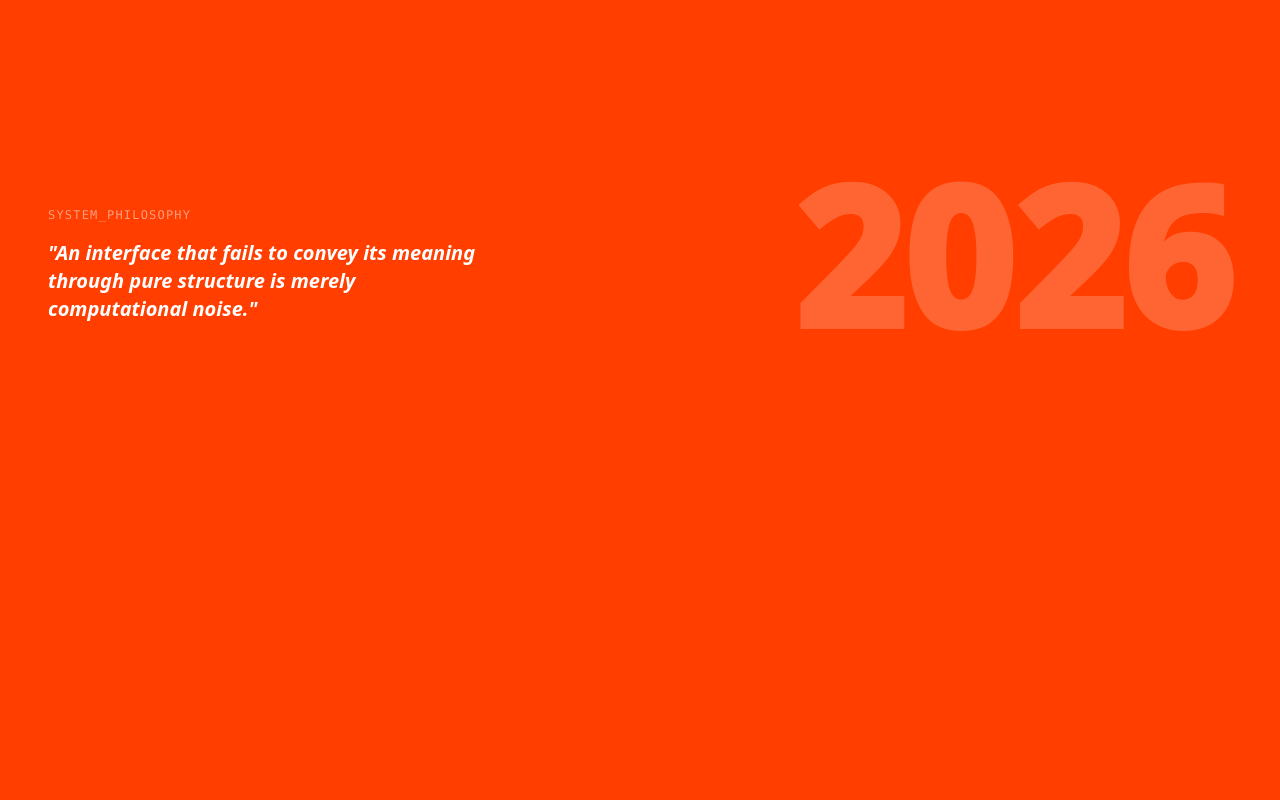
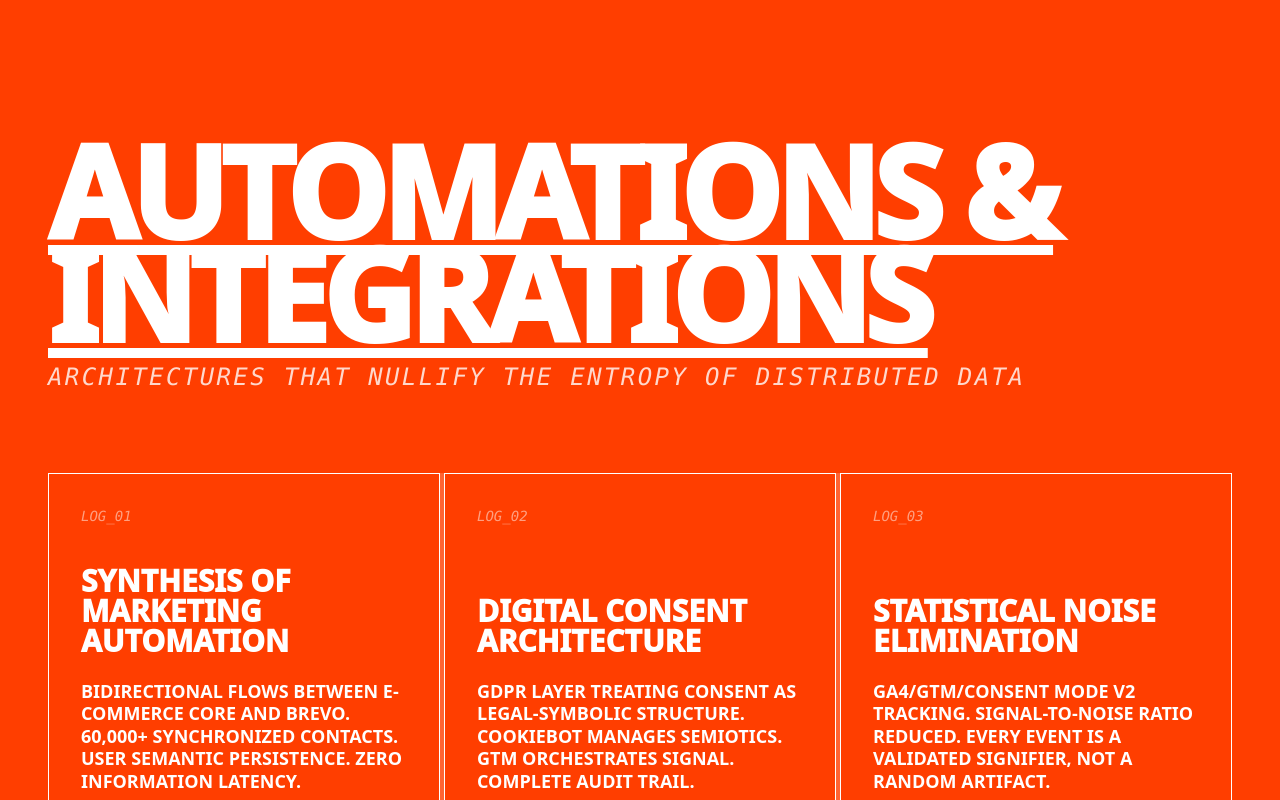
Before and after one commit to gianlivio/portfoliooo, a Next.js app: page /en in a window 1280 px wide. Shown: the part 2000-2800 px from the top of the page. Before the commit the page ends 2371 px from the top, so only its background shows below. Built offline with nearby package versions, Linux system fonts and the light colour scheme.

Commit message:
Feat: implementazione sezione 'Sistemi & Entropia' con logica decostruttivista e fix multilingua

```diff
--- a/app/[lang]/page.tsx
+++ b/app/[lang]/page.tsx
@@ -3,7 +3,6 @@ import { motion, useMotionValue, useSpring, useScroll, useTransform } from "fram
 import { useEffect, useState, use } from "react";
 import LanguagePicker from '../../components/LanguagePicker';
 
-// Import dizionari
 import it from '../../dictionaries/it.json';
 import en from '../../dictionaries/en.json';
 import es from '../../dictionaries/es.json';
@@ -12,9 +11,6 @@ const dictionaries: any = { it, en, es };
 
 export default function Home({ params }: { params: Promise<{ lang: string }> }) {
   const { lang } = use(params);
-
-  // Seleziona il dizionario in base al parametro dell'URL
-  // Aggiungiamo un log per debuggare in tempo reale nella console del browser
   const dict = dictionaries[lang] || dictionaries.it;
 
   const mouseX = useMotionValue(-500);
@@ -42,9 +38,8 @@ export default function Home({ params }: { params: Promise<{ lang: string }> })
   }, [mouseX, mouseY]);
 
   return (
-    <main className="relative min-h-[250vh] bg-[#ff3e00] overflow-x-hidden select-none cursor-none font-sans">
+    <main className="relative min-h-[400vh] bg-[#ff3e00] overflow-x-hidden select-none cursor-none font-sans">
 
-      {/* CURSORE INVERTENTE */}
       <motion.div
         className="fixed top-0 left-0 w-64 h-64 md:w-96 md:h-96 bg-white rounded-full pointer-events-none z-[100] mix-blend-difference"
         style={{ x: springX, y: springY, translateX: "-50%", translateY: "-50%" }}
@@ -60,7 +55,6 @@ export default function Home({ params }: { params: Promise<{ lang: string }> })
         ))}
       </motion.div>
 
-      {/* NAV CON LANGUAGE PICKER */}
       <nav className="fixed top-0 left-0 w-full p-6 md:p-12 flex justify-between items-start z-[110] mix-blend-difference text-white">
         <div className="text-3xl font-[1000] leading-[0.7] tracking-tighter">
           GIANLIVIO<br/>IEMOLO
@@ -68,7 +62,7 @@ export default function Home({ params }: { params: Promise<{ lang: string }> })
         <LanguagePicker currentLang={lang} />
       </nav>
 
-      {/* HERO SECTION */}
+      {/* HERO */}
       <section className="relative z-10 pt-48 md:pt-64 px-6 md:px-12 pointer-events-none text-white">
         <motion.h1
           style={{ skewX: skew }}
@@ -88,10 +82,10 @@ export default function Home({ params }: { params: Promise<{ lang: string }> })
         </div>
       </section>
 
-      {/* SECTION PUNTOLUCE */}
-      <section className="relative z-10 mt-80 px-6 md:px-12 text-white pb-40">
+      {/* STATS PUNTOLUCE */}
+      <section className="relative z-10 mt-80 px-6 md:px-12 text-white">
         <div className="border-t-[10px] border-white pt-10">
-          <div className="flex flex-col md:flex-row justify-between items-baseline gap-4">
+          <div className="flex flex-col md:flex-row justify-between items-baseline gap-4 text-white">
             <span className="text-[18vw] font-[1000] italic leading-none">51.240</span>
             <span className="font-mono text-2xl md:text-5xl font-black italic uppercase">{dict.stats.units}</span>
           </div>
@@ -101,11 +95,35 @@ export default function Home({ params }: { params: Promise<{ lang: string }> })
         </div>
       </section>
 
+      {/* NEW SECTION: AUTOMATIONS & ENTROPY - 6 ITEMS */}
+      <section className="relative z-10 mt-80 px-6 md:px-12 text-white">
+        <div className="mb-20">
+          <h3 className="text-[10vw] font-[1000] leading-[0.8] tracking-tighter mb-4 underline decoration-[10px]">
+            {dict.automations.title}
+          </h3>
+          <p className="font-mono text-xl md:text-2xl opacity-80 uppercase tracking-widest italic">
+            {dict.automations.subtitle}
+          </p>
+        </div>
+
+        <div className="grid grid-cols-1 md:grid-cols-2 lg:grid-cols-3 gap-1 border-white/20 bg-white/20">
+          {dict.automations.items.map((item: any, idx: number) => (
+            <div key={idx} className="bg-[#ff3e00] p-8 border border-white h-full flex flex-col justify-between hover:bg-white hover:text-[#ff3e00] transition-colors duration-500 group">
+              <span className="font-mono text-sm mb-10 opacity-50 group-hover:opacity-100 italic">LOG_0{idx + 1}</span>
+              <div>
+                <h4 className="text-3xl font-[1000] mb-6 leading-none uppercase">{item.title}</h4>
+                <p className="text-lg font-bold leading-tight uppercase">{item.desc}</p>
+              </div>
+            </div>
+          ))}
+        </div>
+      </section>
+
       {/* FOOTER */}
-      <footer className="mt-40 p-6 md:p-12 flex flex-col md:flex-row justify-between items-end gap-10 text-white pb-20">
+      <footer className="mt-80 p-6 md:p-12 flex flex-col md:flex-row justify-between items-end gap-10 text-white pb-20">
         <div className="max-w-md">
-          <p className="font-mono text-xs mb-4 opacity-50 tracking-widest">SYSTEM_PHILOSOPHY</p>
-          <p className="text-xl font-bold italic">
+          <p className="font-mono text-xs mb-4 opacity-50 tracking-widest uppercase italic">SYSTEM_PHILOSOPHY</p>
+          <p className="text-xl font-bold italic underline">
             "{dict.footer.philosophy}"
           </p>
         </div>
--- a/components/LanguagePicker.tsx
+++ b/components/LanguagePicker.tsx
@@ -6,18 +6,37 @@ export default function LanguagePicker({ currentLang }: { currentLang: string })
   const router = useRouter();
 
   const handleLanguageChange = (newLang: string) => {
+    if (!pathname) return;
+
+    // Dividiamo il percorso attuale: es. ["", "it", "about"]
     const segments = pathname.split('/');
-    segments[1] = newLang; // Cambia la lingua nell'URL (es. da /it a /en)
-    router.push(segments.join('/'));
+
+    // Cambiamo solo il segmento della lingua (che è sempre in posizione 1)
+    segments[1] = newLang;
+
+    const newPathname = segments.join('/');
+
+    // Se stiamo già sulla lingua selezionata, non fare nulla
+    if (pathname === newPathname) return;
+
+    // Eseguiamo il push del nuovo URL
+    router.push(newPathname);
+
+    // Opzionale: Forza un refresh leggero se Turbopack fa i capricci
+    // router.refresh();
   };
 
   return (
-    <div className="flex gap-2 font-mono text-[10px] md:text-xs">
+    <div className="flex gap-2 font-mono text-[10px] md:text-xs mix-blend-difference">
       {['it', 'en', 'es'].map((l) => (
         <button
           key={l}
           onClick={() => handleLanguageChange(l)}
-          className={`px-2 py-1 border ${currentLang === l ? 'bg-white text-black' : 'border-white text-white'} hover:bg-white hover:text-black transition-all`}
+          className={`px-3 py-1 border transition-all duration-300 ${
+            currentLang === l
+              ? 'bg-white text-black border-white'
+              : 'bg-transparent text-white border-white/40 hover:border-white'
+          }`}
         >
           {l.toUpperCase()}
         </button>
--- a/dictionaries/en.json
+++ b/dictionaries/en.json
@@ -8,6 +8,36 @@
     "units": "STRUCTURED_ENTITIES",
     "desc": "I governed the complexity of a massive ecosystem. Zero visual noise. Surgical rigor."
   },
+  "automations": {
+    "title": "AUTOMATIONS & INTEGRATIONS",
+    "subtitle": "Architectures that nullify the entropy of distributed data",
+    "items": [
+      {
+        "title": "SYNTHESIS OF MARKETING AUTOMATION",
+        "desc": "Bidirectional flows between e-commerce core and Brevo. 60,000+ synchronized contacts. User semantic persistence. Zero information latency."
+      },
+      {
+        "title": "DIGITAL CONSENT ARCHITECTURE",
+        "desc": "GDPR layer treating consent as legal-symbolic structure. Cookiebot manages semiotics. GTM orchestrates signal. Complete audit trail."
+      },
+      {
+        "title": "STATISTICAL NOISE ELIMINATION",
+        "desc": "GA4/GTM/Consent Mode v2 tracking. Signal-to-noise ratio reduced. Every event is a validated signifier, not a random artifact."
+      },
+      {
+        "title": "MASTERY OF MASSIVE COMPLEXITY",
+        "desc": "51,240 SKUs across 13,102 categories. Combinatorial weight governed. Scalability translates vastness into cognitive navigability."
+      },
+      {
+        "title": "UNIFIED EUROPEAN VAT VALIDATION",
+        "desc": "OpenAPI replaces legacy SOAP. 28 EU countries. Stratified cache. Hard-blocking at checkout. 70% cost reduction. Validation as regulatory barricade."
+      },
+      {
+        "title": "AUTOMATIC B2B/B2C SEGMENTATION",
+        "desc": "Classification via VAT presence/absence and Tax Area. Webhook-driven. Zero categorical ambiguity. No manual intervention."
+      }
+    ]
+  },
   "footer": {
     "philosophy": "An interface that fails to convey its meaning through pure structure is merely computational noise."
   }
--- a/dictionaries/es.json
+++ b/dictionaries/es.json
@@ -2,12 +2,42 @@
   "hero": {
     "title": "SIGNOS CÓDIGO",
     "sub": "EL SENTIDO PRECEDE LA FUNCIÓN.",
-    "desc": "Desarrollo interfaces en las cuales l'análisis semiótico deconstruye el caos y la arquitectura del código sintetiza el orden."
+    "desc": "Desarrollo interfaces en las que el análisis semiótico deconstruye el caos y la arquitectura del código sintetiza el orden."
   },
   "stats": {
     "units": "ENTIDADES_ESTRUCTURADAS",
     "desc": "He gobernado la complejidad de un ecosistema masivo. Cero ruido visual. Rigor quirúrgico."
   },
+  "automations": {
+    "title": "AUTOMATIZACIONES E INTEGRACIONES",
+    "subtitle": "Arquitecturas que anulan la entropía de los datos distribuidos",
+    "items": [
+      {
+        "title": "SÍNTESIS DE MARKETING AUTOMATION",
+        "desc": "Flujos bidireccionales entre core e-commerce y Brevo. 60.000+ contactos sincronizados. Persistencia semántica del usuario. Latencia informativa cero."
+      },
+      {
+        "title": "ARQUITECTURA DEL CONSENTIMIENTO DIGITAL",
+        "desc": "Capa GDPR que trata el consentimiento como estructura jurídico-simbólica. Cookiebot gestiona la semiótica. GTM orquesta la señal. Audit trail completo."
+      },
+      {
+        "title": "ELIMINACIÓN DEL RUIDO ESTADÍSTICO",
+        "desc": "Tracking GA4/GTM/Consent Mode v2. Relación señal/ruido reducida. Cada evento es un significante validado, no un artefacto aleatorio."
+      },
+      {
+        "title": "DOMINIO DE LA COMPLEJIDAD MASIVA",
+        "desc": "51.240 SKUs en 13.102 categorías. Peso combinatorio gobernado. La escalabilidad traduce vastedad en navegabilidad cognitiva."
+      },
+      {
+        "title": "VALIDACIÓN IVA EUROPEA UNIFICADA",
+        "desc": "API OpenAPI sustituye SOAP legacy. 28 países UE. Caché estratificada. Hard-blocking en checkout. Reducción de costos 70%. La validación es barricada normativa."
+      },
+      {
+        "title": "SEGMENTACIÓN AUTOMÁTICA B2B/B2C",
+        "desc": "Clasificación vía presencia/ausencia P.IVA y Tax Area. Webhook-driven. Ambigüedad categorial cero. Sin intervención manual."
+      }
+    ]
+  },
   "footer": {
     "philosophy": "Una interfaz que no explicita su propio sentido a través de la pura estructura es mero ruido computacional."
   }
--- a/dictionaries/it.json
+++ b/dictionaries/it.json
@@ -8,6 +8,36 @@
     "units": "ENTITÀ_STRUTTURATE",
     "desc": "Ho governato la complessità di un ecosistema massivo. Zero rumore visivo. Rigore chirurgico."
   },
+  "automations": {
+    "title": "AUTOMAZIONI & INTEGRAZIONI",
+    "subtitle": "Architetture che annullano l'entropia dei dati distribuiti",
+    "items": [
+      {
+        "title": "SINTESI DI MARKETING AUTOMATION",
+        "desc": "Flussi bidirezionali tra core e-commerce e Brevo. 60.000+ contatti sincronizzati. Persistenza semantica dell'utente. Zero latenza informativa."
+      },
+      {
+        "title": "ARCHITETTURA DEL CONSENSO DIGITALE",
+        "desc": "Layer GDPR che tratta il consenso come struttura giuridico-simbolica. Cookiebot gestisce la semiotica. GTM orchestra il segnale. Audit trail completo."
+      },
+      {
+        "title": "ABBATTIMENTO DEL RUMORE STATISTICO",
+        "desc": "Tracking GA4/GTM/Consent Mode v2. Rapporto segnale/rumore ridotto. Ogni evento è un significante validato, non un artefatto casuale."
+      },
+      {
+        "title": "DOMINIO DELLA COMPLESSITÀ MASSIVA",
+        "desc": "51.240 SKU su 13.102 categorie. Peso combinatorico governato. La scalabilità traduce vastità in navigabilità cognitiva."
+      },
+      {
+        "title": "VALIDAZIONE IVA EUROPEA UNIFICATA",
+        "desc": "API OpenAPI sostituisce SOAP legacy. 28 paesi UE. Cache stratificata. Hard-blocking al checkout. Riduzione costi 70%. La validazione è barricata normativa."
+      },
+      {
+        "title": "SEGMENTAZIONE AUTOMATICA B2B/B2C",
+        "desc": "Classificazione via presenza/assenza P.IVA e Tax Area. Webhook-driven. Zero ambiguità categoriale. Nessun intervento manuale."
+      }
+    ]
+  },
   "footer": {
     "philosophy": "Un'interfaccia che non esplicita il proprio senso tramite la pura struttura è mero rumore computazionale."
   }
```
